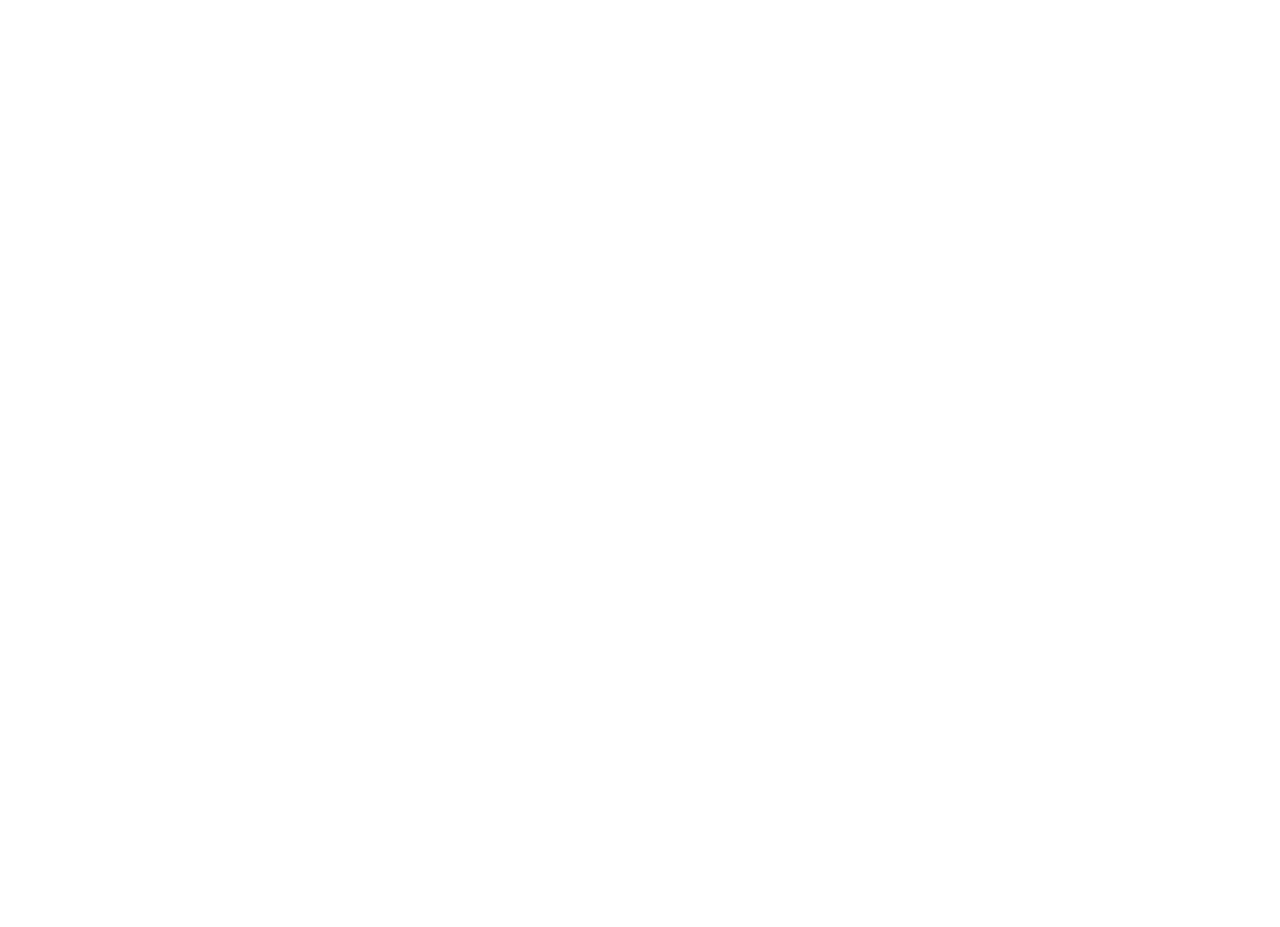
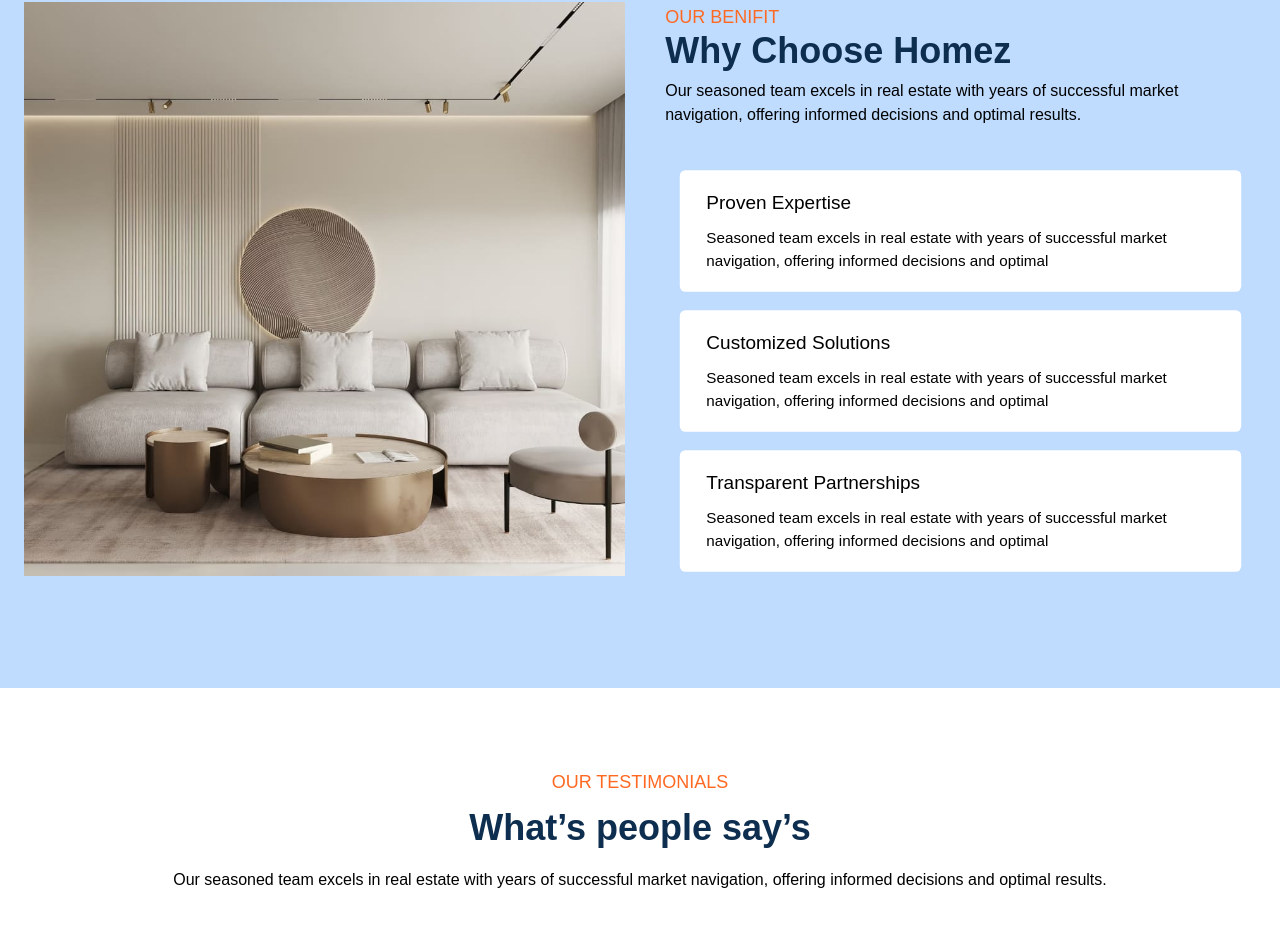
Before and after one commit to AnilHowaFdr/real-estate, a React (Vite) app: page / in a window 1280 px wide. Shown: the part 3114-4041 px from the top of the page. Before the commit the page ends 2940 px from the top, so only its background shows below. Built offline with nearby package versions, Linux system fonts and the light colour scheme.

Commit message:
testimonial

```diff
--- a/src/App.jsx
+++ b/src/App.jsx
@@ -1,8 +1,10 @@
+import Choose from "./components/home/Choose";
 import City from "./components/home/City";
 import Form from "./components/home/Form";
 import Header from "./components/home/Header";
 import Property from "./components/home/Property";
 import PropertyList from "./components/home/PropertyList";
+import Testimonial from "./components/home/Testimonial";
 
 const App = () => {
   return (
@@ -12,6 +14,8 @@
       <Property />
       <PropertyList />
       <City />
+      <Choose />
+      <Testimonial />
     </div>
   );
 };
--- /dev/null
+++ b/src/components/home/Choose.jsx
@@ -0,0 +1,48 @@
+import React from "react";
+import choose from "../../assets/choose/choose.jpg";
+import ChooseItems from "./ChooseItems";
+
+const Choose = () => {
+  return (
+    <section className="bg-blue-200 py-28">
+      <div className="container flex flex-col md:flex-row px-4 md:px-6 items-center gap-10">
+        <div>
+          <img src={choose} alt="" />
+        </div>
+        <div>
+          <div>
+            <h3 className="uppercase font-primary text-lg font-medium text-primary">
+              Our Benifit
+            </h3>
+            <h2 className="heading2">Why Choose Homez</h2>
+            <p>
+              Our seasoned team excels in real estate with years of successful
+              market navigation, offering informed decisions and optimal
+              results.
+            </p>
+          </div>
+
+          <div className="flex flex-col gap-3 pt-10">
+            <ChooseItems
+              title="Proven Expertise"
+              detail="Seasoned team excels in real estate with years of successful
+            market navigation, offering informed decisions and optimal"
+            />
+            <ChooseItems
+              title="Customized Solutions"
+              detail="Seasoned team excels in real estate with years of successful
+            market navigation, offering informed decisions and optimal"
+            />
+            <ChooseItems
+              title="Transparent Partnerships"
+              detail="Seasoned team excels in real estate with years of successful
+            market navigation, offering informed decisions and optimal"
+            />
+          </div>
+        </div>
+      </div>
+    </section>
+  );
+};
+
+export default Choose;
--- /dev/null
+++ b/src/components/home/ChooseItems.jsx
@@ -0,0 +1,12 @@
+import React from "react";
+
+const ChooseItems = ({ title, detail }) => {
+  return (
+    <div className="px-5 lg:px-7 py-3 lg:py-5 scale-95 hover:scale-100 transition-transform duration-500  rounded-md bg-white font-primary">
+      <h2 className="pb-3 text-xl font-medium ">{title}</h2>
+      <p className="text-base leading-6">{detail}</p>
+    </div>
+  );
+};
+
+export default ChooseItems;
--- a/src/components/home/City.jsx
+++ b/src/components/home/City.jsx
@@ -40,7 +40,7 @@
     ],
   };
   return (
-    <section id="property" className="py-20">
+    <section id="property" className="py-28">
       <div className="container mx-auto px-4 md:px-6">
         <h3 className="uppercase font-primary text-lg text-center font-medium text-primary">
           Explore cities
--- /dev/null
+++ b/src/components/home/Testimonial.jsx
@@ -0,0 +1,22 @@
+import React from "react";
+
+const Testimonial = () => {
+  return (
+    <section className="py-20">
+      <div className="container px-4 md:px-6 ">
+        <div className="flex flex-col gap-3">
+          <h3 className="uppercase font-primary text-lg text-center font-medium text-primary">
+            Our Testimonials
+          </h3>
+          <h2 className="heading2 text-center">What’s people say’s</h2>
+          <p className="text-base leading-6 text-center">
+            Our seasoned team excels in real estate with years of successful
+            market navigation, offering informed decisions and optimal results.
+          </p>
+        </div>
+      </div>
+    </section>
+  );
+};
+
+export default Testimonial;
--- /dev/null
+++ b/src/components/home/TestimonialItems.jsx
@@ -0,0 +1,17 @@
+import React from "react";
+import { FaQuoteLeft } from "react-icons/fa";
+import Rating from "../utilities/Rating";
+
+const TestimonialItems = ({ data }) => {
+  return (
+    <div>
+      <FaQuoteLeft />
+      <p>{data.detail}</p>
+      <h2>{data.title}</h2>
+      <h3>{data.job}</h3>
+      <Rating rating={data.rating} />
+    </div>
+  );
+};
+
+export default TestimonialItems;
--- /dev/null
+++ b/src/components/utilities/Rating.jsx
@@ -0,0 +1,21 @@
+import React from "react";
+import { MdOutlineStar } from "react-icons/md";
+import { MdOutlineStarBorder } from "react-icons/md";
+
+const Rating = ({ rating }) => {
+  const totalStars = 5;
+  return (
+    <div className="flex">
+      {Array.from({ length: totalStars }, (_, index) => {
+        const starIndex = index + 1;
+        return starIndex <= rating ? (
+          <MdOutlineStar key={index} className="text-yellow-500" />
+        ) : (
+          <MdOutlineStarBorder key={index} className="text-white" />
+        );
+      })}
+    </div>
+  );
+};
+
+export default Rating;
--- /dev/null
+++ b/src/index.js
@@ -0,0 +1,11 @@
+import { ImGift } from "react-icons/im";
+
+export const TestimonialData =[
+{
+    id:1,
+    Img: ,
+    title:"",
+    detail:"",
+    rating:4,
+}
+]
```
Also changed, not shown: src/assets/choose/choose.jpg (added).
